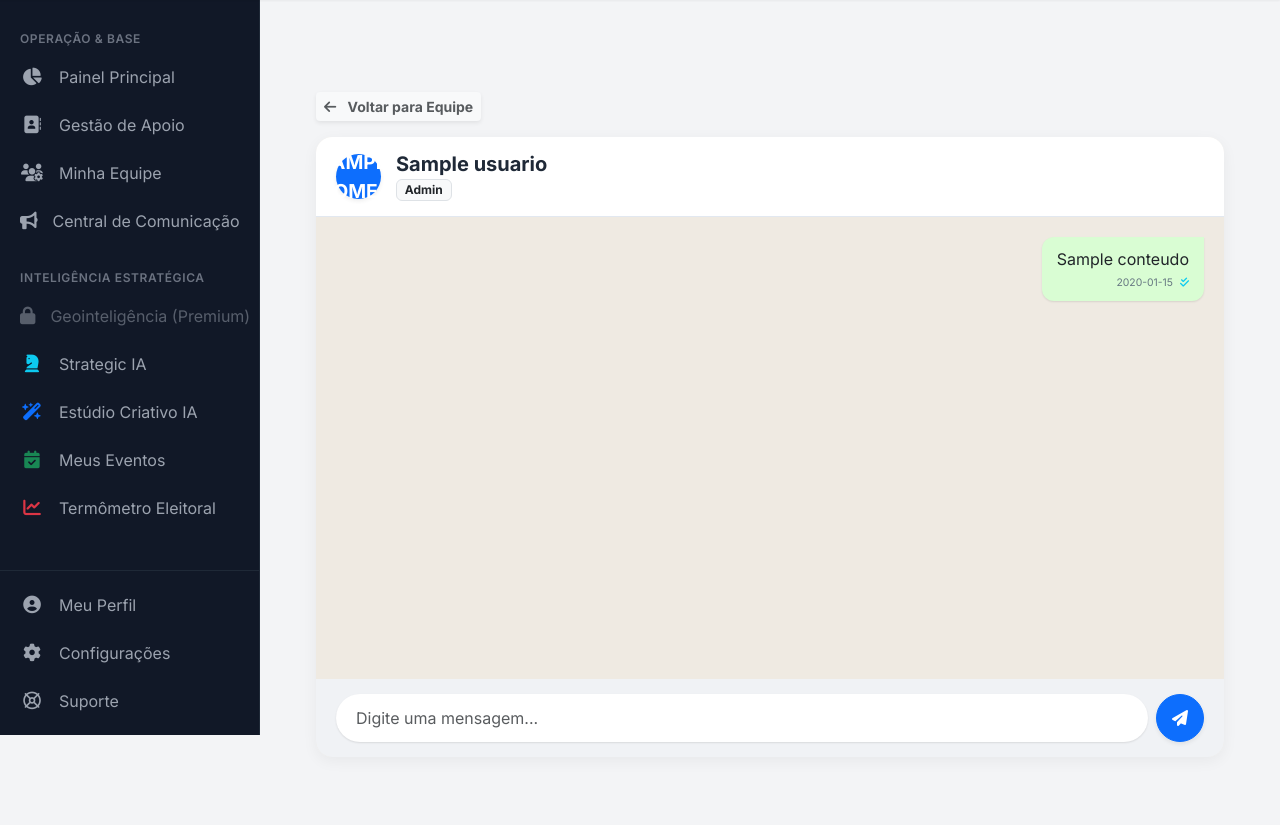
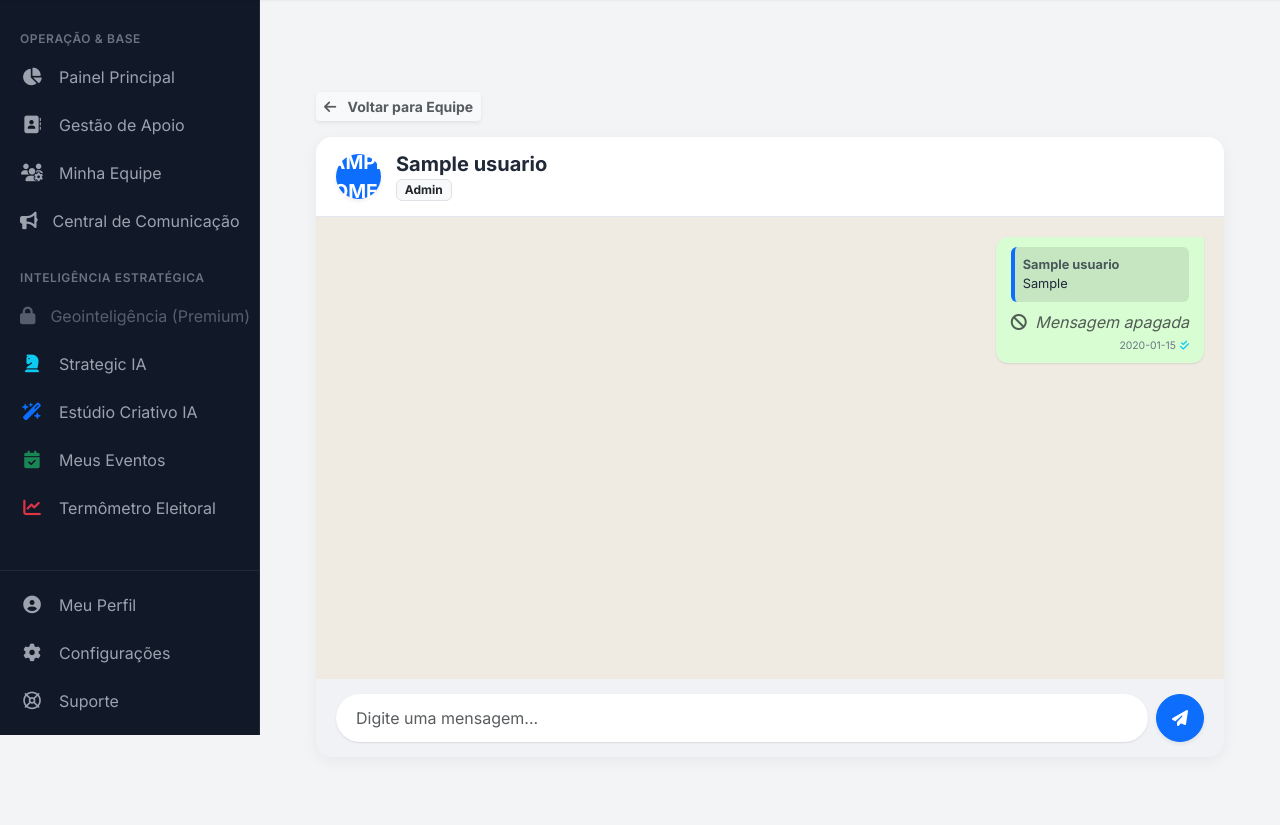
Before and after one commit to guibatist/app-candidatos, a Flask app: page /crm/chat/1 in a window 1280 px wide. Shown: the part 65-890 px from the top of the page. Run offline with Flask 3, Linux system fonts and the light colour scheme; the visitor is signed in with stand-in values (Sample User, id 1); a database or web service that is not in the repository returns one stand-in record (values such as "Sample title"); some libraries are stand-ins or nearby versions.

Commit message:
feat: chat real-time com ajax, timezone do brasil e funcionalidade de resposta direta

```diff
--- a/app/routes/crm.py
+++ b/app/routes/crm.py
@@ -266,79 +266,117 @@ def listar_equipe():
 # === BLOCO 7: FUNÇÕES DE CHAT ===
 @crm_bp.route('/chat/<destinatario_id>', methods=['GET', 'POST'])
 def chat(destinatario_id):
-    """
-    Sistema de Mensageria Interna da Campanha.
-    """
     ctx = obter_contexto_acesso()
-    if not ctx:
-        return redirect(url_for('auth.login'))
+    if not ctx: return redirect(url_for('auth.login'))
 
     remetente_id = session.get('user_id')
 
-    # Previne que o usuário converse consigo mesmo
     if remetente_id == destinatario_id:
         flash('Você não pode iniciar um chat consigo mesmo.', 'warning')
         return redirect(url_for('crm.minha_equipe'))
 
     conn = get_db_connection()
-    if not conn:
-        flash('Erro de conexão com o banco.', 'danger')
-        return redirect(url_for('crm.minha_equipe'))
-
     try:
         with conn.cursor(cursor_factory=RealDictCursor) as cursor:
-            # 1. SE FOR POST (Enviando mensagem)
+            # 1. ENVIANDO MENSAGEM (POST)
             if request.method == 'POST':
                 conteudo = request.form.get('conteudo', '').strip()
+                respondendo_a_id = request.form.get('respondendo_a_id') or None # Pega o ID da resposta
+
                 if conteudo:
                     cursor.execute("""
-                        INSERT INTO mensagens (remetente_id, destinatario_id, conteudo)
-                        VALUES (%s, %s, %s)
-                    """, (remetente_id, destinatario_id, conteudo))
+                        INSERT INTO mensagens (remetente_id, destinatario_id, conteudo, respondendo_a_id)
+                        VALUES (%s, %s, %s, %s)
+                    """, (remetente_id, destinatario_id, conteudo, respondendo_a_id))
                     conn.commit()
                 return redirect(url_for('crm.chat', destinatario_id=destinatario_id))
 
-            # 2. SE FOR GET (Carregando a tela)
-
-            # Buscar dados do destinatário (para mostrar no cabeçalho)
+            # 2. CARREGANDO A TELA (GET)
             cursor.execute("SELECT id, nome, role FROM usuarios WHERE id = %s", (destinatario_id,))
             destinatario = cursor.fetchone()
 
-            if not destinatario:
-                flash('Usuário não encontrado.', 'danger')
-                return redirect(url_for('crm.minha_equipe'))
-
-            # Marcar mensagens recebidas como lidas
             cursor.execute("""
                 UPDATE mensagens SET lida = TRUE
                 WHERE destinatario_id = %s AND remetente_id = %s AND lida = FALSE
             """, (remetente_id, destinatario_id))
             conn.commit()
 
-            # Buscar o histórico de conversas entre os dois
+            # O PULO DO GATO: Hora do Brasil (America/Sao_Paulo) e JOIN para puxar a mensagem respondida
             cursor.execute("""
-                SELECT * FROM mensagens
-                WHERE (remetente_id = %s AND destinatario_id = %s)
-                   OR (remetente_id = %s AND destinatario_id = %s)
-                ORDER BY data_envio ASC
+                SELECT m.*,
+                       m.data_envio AT TIME ZONE 'America/Sao_Paulo' AS data_envio_local,
+                       r.conteudo AS respondendo_a_conteudo,
+                       r.remetente_id AS respondendo_a_remetente
+                FROM mensagens m
+                LEFT JOIN mensagens r ON m.respondendo_a_id = r.id
+                WHERE (m.remetente_id = %s AND m.destinatario_id = %s)
+                   OR (m.remetente_id = %s AND m.destinatario_id = %s)
+                ORDER BY m.data_envio ASC
             """, (remetente_id, destinatario_id, destinatario_id, remetente_id))
             mensagens = cursor.fetchall()
 
     except Exception as e:
         print(f"❌ Erro no chat: {e}")
         conn.rollback()
-        flash('Erro ao carregar o chat.', 'danger')
-        return redirect(url_for('crm.minha_equipe'))
+        mensagens = []
+        destinatario = {}
     finally:
         conn.close()
 
-    return render_template('crm/chat.html',
-                           destinatario=destinatario,
-                           mensagens=mensagens,
-                           meu_id=remetente_id)
+    return render_template('crm/chat.html', destinatario=destinatario, mensagens=mensagens, meu_id=remetente_id)
+
+@crm_bp.route('/chat/apagar/<mensagem_id>', methods=['POST'])
+def apagar_mensagem(mensagem_id):
+    ctx = obter_contexto_acesso()
+    if not ctx: return redirect(url_for('auth.login'))
+
+    meu_id = session.get('user_id')
+    destinatario_id = request.form.get('destinatario_id') # Para saber pra onde voltar
+
+    conn = get_db_connection()
+    try:
+        with conn.cursor() as cursor:
+            # Soft Delete: Apenas atualiza a flag se eu for o dono da mensagem
+            cursor.execute("""
+                UPDATE mensagens SET apagada = TRUE
+                WHERE id = %s AND remetente_id = %s
+            """, (mensagem_id, meu_id))
+        conn.commit()
+    except Exception as e:
+        print(f"Erro ao apagar: {e}")
+    finally:
+        conn.close()
+
+    return redirect(url_for('crm.chat', destinatario_id=destinatario_id))
+
+@crm_bp.route('/chat/editar/<mensagem_id>', methods=['POST'])
+def editar_mensagem(mensagem_id):
+    ctx = obter_contexto_acesso()
+    if not ctx: return redirect(url_for('auth.login'))
+
+    meu_id = session.get('user_id')
+    destinatario_id = request.form.get('destinatario_id')
+    novo_conteudo = request.form.get('novo_conteudo', '').strip()
+
+    if novo_conteudo:
+        conn = get_db_connection()
+        try:
+            with conn.cursor() as cursor:
+                # Atualiza o texto e marca como editada
+                cursor.execute("""
+                    UPDATE mensagens SET conteudo = %s, editada = TRUE
+                    WHERE id = %s AND remetente_id = %s AND apagada = FALSE
+                """, (novo_conteudo, mensagem_id, meu_id))
+            conn.commit()
+        except Exception as e:
+            print(f"Erro ao editar: {e}")
+        finally:
+            conn.close()
+
+    return redirect(url_for('crm.chat', destinatario_id=destinatario_id))
+
 
 # === BLOCO: APIs DE SUPORTE AO FRONT-END ===
-
 @crm_bp.route('/api/apoiadores/busca')
 def api_busca_apoiadores():
     """Endpoint para busca dinâmica via JavaScript (Autocomplete)"""
--- a/app/templates/crm/chat.html
+++ b/app/templates/crm/chat.html
@@ -3,10 +3,10 @@
 
 <style>
     .chat-container {
-        height: calc(100vh - 180px); /* Altura dinâmica baseada na tela */
+        height: calc(100vh - 180px);
         display: flex;
         flex-direction: column;
-        background-color: #efeae2; /* Fundo clássico de chat */
+        background-color: #efeae2;
         border-radius: 16px;
         overflow: hidden;
         box-shadow: 0 4px 15px rgba(0,0,0,0.05);
@@ -30,7 +30,6 @@
         gap: 10px;
     }
 
-    /* Bolhas de Mensagem */
     .msg-bubble {
         max-width: 75%;
         padding: 10px 15px;
@@ -42,7 +41,7 @@
 
     .msg-sent {
         align-self: flex-end;
-        background-color: #d9fdd3; /* Verde clarinho */
+        background-color: #d9fdd3;
         border-top-right-radius: 0;
     }
 
@@ -55,9 +54,7 @@
     .msg-time {
         font-size: 0.65rem;
         color: #667781;
-        text-align: right;
         margin-top: 4px;
-        display: block;
     }
 
     .chat-input-area {
@@ -86,7 +83,7 @@
         <i class="fa-solid fa-arrow-left me-2"></i> Voltar para Equipe
     </a>
 
-    <div class="chat-container">
+<div class="chat-container position-relative">
         <div class="chat-header">
             <div class="bg-primary text-white rounded-circle d-flex align-items-center justify-content-center fw-bold shadow-sm" style="width: 45px; height: 45px; font-size: 1.2rem;">
                 {{ destinatario.nome[0] | upper }}
@@ -99,24 +96,60 @@
 
         <div class="chat-messages" id="chatBox">
             {% for msg in mensagens %}
-                {% if msg.remetente_id == meu_id %}
-                    <div class="msg-bubble msg-sent">
-                        <div class="text-dark">{{ msg.conteudo }}</div>
-                        <span class="msg-time">
-                            {{ msg.data_envio.strftime('%H:%M') }}
-                            {% if msg.lida %}
-                                <i class="fa-solid fa-check-double text-info ms-1"></i>
-                            {% else %}
-                                <i class="fa-solid fa-check ms-1"></i>
+                {% set alinhamento = 'msg-sent' if msg.remetente_id == meu_id else 'msg-received' %}
+
+                <div class="msg-bubble {{ alinhamento }} d-flex align-items-start gap-2">
+                    <div class="flex-grow-1" style="min-width: 120px;">
+
+                        {% if msg.respondendo_a_conteudo %}
+                        <div class="p-2 mb-2 rounded bg-dark bg-opacity-10 border-start border-4 border-primary" style="font-size: 0.8rem;">
+                            <div class="fw-bold opacity-75">
+                                {% if msg.respondendo_a_remetente == meu_id %}Você{% else %}{{ destinatario.nome }}{% endif %}
+                            </div>
+                            <div class="text-truncate" style="max-width: 200px;">{{ msg.respondendo_a_conteudo }}</div>
+                        </div>
+                        {% endif %}
+
+                        {% if msg.apagada %}
+                            <div class="text-muted fst-italic"><i class="fa-solid fa-ban me-1"></i> Mensagem apagada</div>
+                        {% else %}
+                            <div class="text-dark">{{ msg.conteudo }}</div>
+                        {% endif %}
+
+                        <span class="msg-time d-flex justify-content-end align-items-center gap-1">
+                            {{ msg.data_envio_local.strftime('%H:%M') }}
+                            {% if msg.remetente_id == meu_id %}
+                                {% if msg.lida %}<i class="fa-solid fa-check-double text-info"></i>{% else %}<i class="fa-solid fa-check"></i>{% endif %}
                             {% endif %}
                         </span>
                     </div>
-                {% else %}
-                    <div class="msg-bubble msg-received">
-                        <div class="text-dark">{{ msg.conteudo }}</div>
-                        <span class="msg-time">{{ msg.data_envio.strftime('%H:%M') }}</span>
+
+                    {% if not msg.apagada %}
+                    <div class="dropdown">
+                        <button class="btn btn-sm btn-link text-muted p-0 border-0" type="button" data-bs-toggle="dropdown">
+                            <i class="fa-solid fa-chevron-down" style="font-size: 0.7rem;"></i>
+                        </button>
+                        <ul class="dropdown-menu dropdown-menu-end shadow-sm border-0" style="font-size: 0.85rem;">
+                            <li>
+                                <button type="button" class="dropdown-item text-primary btn-responder"
+                                        data-msg-id="{{ msg.id }}"
+                                        data-msg-nome="{% if msg.remetente_id == meu_id %}Você{% else %}{{ destinatario.nome }}{% endif %}"
+                                        data-msg-texto="{{ msg.conteudo }}">
+                                    <i class="fa-solid fa-reply me-2"></i>Responder
+                                </button>
+                            </li>
+                            {% if msg.remetente_id == meu_id %}
+                            <li>
+                                <form action="{{ url_for('crm.apagar_mensagem', mensagem_id=msg.id) }}" method="POST" class="m-0 p-0">
+                                    <input type="hidden" name="destinatario_id" value="{{ destinatario.id }}">
+                                    <button type="submit" class="dropdown-item text-danger"><i class="fa-solid fa-trash me-2"></i>Apagar</button>
+                                </form>
+                            </li>
+                            {% endif %}
+                        </ul>
                     </div>
-                {% endif %}
+                    {% endif %}
+                </div>
             {% else %}
                 <div class="text-center text-muted my-auto opacity-50">
                     <i class="fa-solid fa-comments fa-3x mb-2"></i>
@@ -125,8 +158,16 @@
             {% endfor %}
         </div>
 
-        <div class="chat-input-area">
+        <div id="replyPreviewBox" class="d-none bg-white p-2 mx-3 mt-2 rounded border-start border-4 border-primary position-relative shadow-sm" style="z-index: 10;">
+            <button type="button" class="btn-close position-absolute top-0 end-0 m-2" style="font-size: 0.6rem;" onclick="cancelarResposta()"></button>
+            <div class="fw-bold small text-primary" id="replyPreviewName">Respondendo a...</div>
+            <div class="text-muted small text-truncate pe-4" id="replyPreviewText"></div>
+        </div>
+
+        <div class="chat-input-area" style="position: relative; z-index: 11;">
             <form action="{{ url_for('crm.chat', destinatario_id=destinatario.id) }}" method="POST" class="w-100 d-flex gap-2 m-0">
+                <input type="hidden" name="respondendo_a_id" id="respondendoAIdInput" value="">
+
                 <input type="text" name="conteudo" class="form-control" placeholder="Digite uma mensagem..." required autocomplete="off" autofocus>
                 <button type="submit" class="btn btn-primary rounded-circle shadow-sm" style="width: 48px; height: 48px; flex-shrink: 0;">
                     <i class="fa-solid fa-paper-plane"></i>
@@ -137,11 +178,71 @@
 </div>
 
 <script>
-    // Rolar automaticamente para a última mensagem ao carregar a página
+    const chatBox = document.getElementById("chatBox");
+    const replyPreviewBox = document.getElementById("replyPreviewBox");
+    const respondendoAIdInput = document.getElementById("respondendoAIdInput");
+
+    function scrollToBottom() {
+        chatBox.scrollTop = chatBox.scrollHeight;
+    }
+
     document.addEventListener("DOMContentLoaded", function() {
-        const chatBox = document.getElementById("chatBox");
-        chatBox.scrollTop = chatBox.scrollHeight;
+        scrollToBottom();
+        setInterval(atualizarChatSilenciosamente, 3000);
     });
+
+    // Lógica do botão de "Responder"
+    document.addEventListener('click', function(e) {
+        let btnResponder = e.target.closest('.btn-responder');
+        if (btnResponder) {
+            e.preventDefault();
+
+            // Pega os dados
+            let msgId = btnResponder.getAttribute('data-msg-id');
+            let msgNome = btnResponder.getAttribute('data-msg-nome');
+            let msgTexto = btnResponder.getAttribute('data-msg-texto');
+
+            // Preenche o Preview
+            document.getElementById('replyPreviewName').innerText = msgNome;
+            document.getElementById('replyPreviewText').innerText = msgTexto;
+
+            // Insere o ID no campo escondido do formulário
+            respondendoAIdInput.value = msgId;
+
+            // Mostra a caixinha em cima do input e foca para digitar
+            replyPreviewBox.classList.remove('d-none');
+            document.querySelector('input[name="conteudo"]').focus();
+        }
+    });
+
+    // Função para cancelar a resposta (Botão X)
+    function cancelarResposta() {
+        replyPreviewBox.classList.add('d-none');
+        respondendoAIdInput.value = "";
+    }
+
+    function atualizarChatSilenciosamente() {
+        let dropdownAberto = document.querySelector('[data-bs-toggle="dropdown"][aria-expanded="true"]');
+        if (dropdownAberto) return;
+
+        let isAtBottom = (chatBox.scrollHeight - chatBox.scrollTop - chatBox.clientHeight) < 50;
+
+        fetch(window.location.href)
+            .then(response => response.text())
+            .then(html => {
+                let parser = new DOMParser();
+                let doc = parser.parseFromString(html, "text/html");
+
+                let novoConteudo = doc.getElementById("chatBox").innerHTML;
+                let conteudoAtual = chatBox.innerHTML;
+
+                if (novoConteudo !== conteudoAtual) {
+                    chatBox.innerHTML = novoConteudo;
+                    if (isAtBottom) scrollToBottom();
+                }
+            })
+            .catch(error => console.error("Erro ao buscar novas mensagens:", error));
+    }
 </script>
 
 {% endblock %}
```
